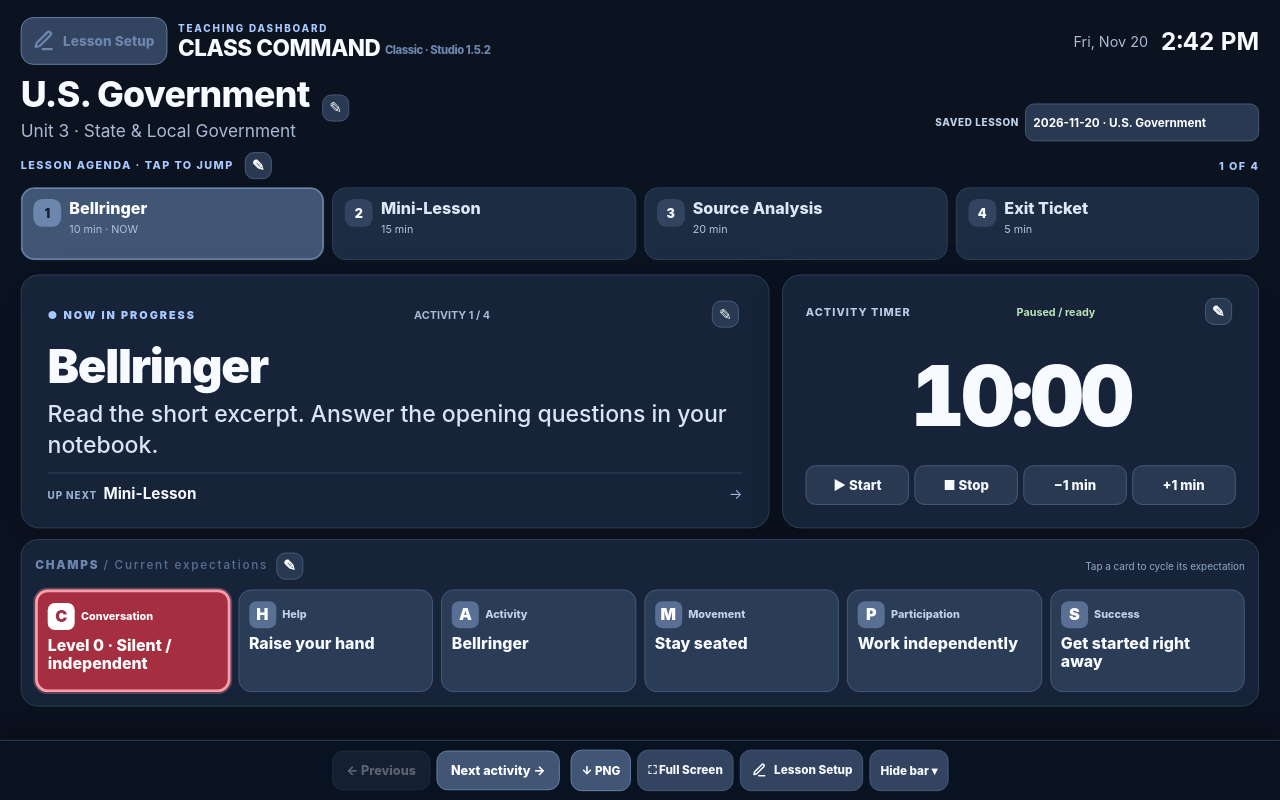
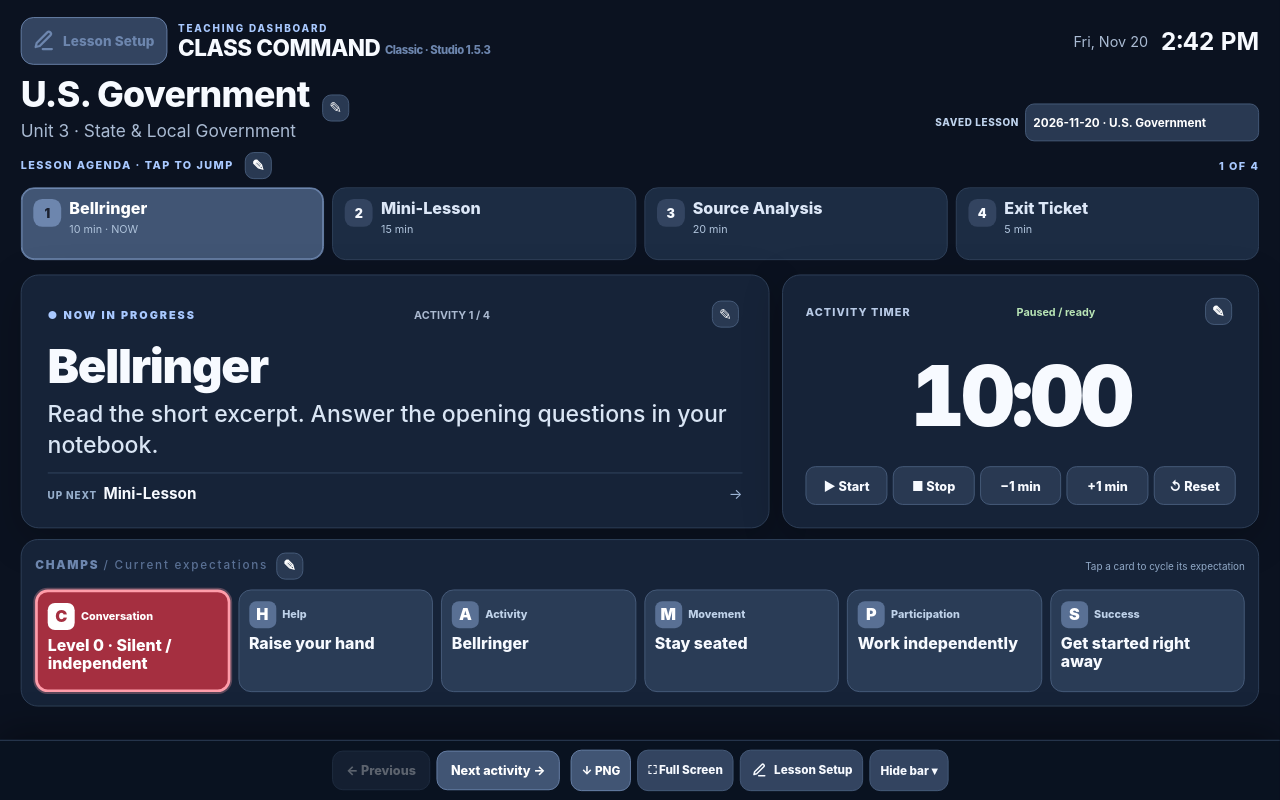
Before and after one commit to the-eye-guy-21/class-command, a plain HTML site: page index.html in a window 1280 px wide. Drawn offline with Linux system fonts and the light colour scheme.

Commit message:
Add files via upload

```diff
--- a/index.html
+++ b/index.html
@@ -8,7 +8,7 @@
   <meta name="apple-mobile-web-app-status-bar-style" content="black-translucent">
   <meta name="apple-mobile-web-app-title" content="Class Command">
   <meta name="description" content="A touch-first classroom agenda, timer and CHAMPS dashboard.">
-  <title>Class Command Classic · Studio 1.5.2</title>
+  <title>Class Command Classic · Studio 1.5.3</title>
   <style>
     :root { color-scheme: dark; --bg:#0b1220; --panel:#162338; --panel2:#1c2c43; --stroke:#31435d; --muted:#aabbd3; --bright:#f7faff; --blue:#93b5ff; --indigo:#7297ef; --mint:#b8e4b5; --red:#ffb0a8; --shadow:0 12px 45px rgba(0,0,0,.22); }
     * { box-sizing:border-box; }
@@ -461,8 +461,8 @@
     .fitted-app .fourth-row{grid-template-columns:repeat(var(--widget-count,1),minmax(0,1fr));}
     .fourth-edit{position:absolute;top:-13px;right:10px;z-index:9;}
     .setup-highlight{outline:2px solid var(--cc-ui-border,#a9c9ff);outline-offset:4px;border-radius:8px;}
-    .timer-buttons{display:grid;grid-template-columns:repeat(4,minmax(0,1fr));gap:6px;}
-    .timer-buttons button{min-width:0;padding:9px 5px;font-size:clamp(12px,1.15vw,16px);}
+    .timer-buttons{display:grid;grid-template-columns:repeat(5,minmax(0,1fr));gap:6px;}
+    .timer-buttons button{min-width:0;padding:9px 3px;font-size:clamp(11px,1.1vw,15px);white-space:nowrap;min-height:43px;}
     .legacy-timer-actions[hidden]{display:none!important;}
     /* New per-widget palette overrides, matching the overall theme choices. */
     [data-color="light-green"]{background:linear-gradient(135deg,#214738,#396b52)!important;border-color:#7bbf9b!important;}
@@ -500,7 +500,7 @@
     <div class="topline">
       <div class="brand-row">
         <button type="button" class="brand-icon brand-setup" id="openBrandSetup" title="Open Lesson Setup (including fullscreen)" aria-label="Open Lesson Setup"><svg class="setup-pencil" viewBox="0 0 24 24" fill="none" stroke="currentColor" stroke-width="2" stroke-linecap="round" stroke-linejoin="round" aria-hidden="true" focusable="false"><path d="M12 20h9"/><path d="M16.5 3.5a2.12 2.12 0 0 1 3 3L9 17l-4 1 1-4L16.5 3.5Z"/></svg><span class="gear-caption">Lesson Setup</span></button>
-        <div><div class="kicker">Teaching dashboard</div><div class="appname">CLASS COMMAND <span style="font-size:.5em;color:#95b4d4;vertical-align:middle">Classic · Studio 1.5.2</span></div></div>
+        <div><div class="kicker">Teaching dashboard</div><div class="appname">CLASS COMMAND <span style="font-size:.5em;color:#95b4d4;vertical-align:middle">Classic · Studio 1.5.3</span></div></div>
       </div>
       <div class="meta"><div class="date-line" id="today"></div><div class="clock" id="clock"></div></div>
     </div>
@@ -530,7 +530,8 @@
           <button class="softbtn" id="timerStop" type="button" aria-label="Stop countdown and keep remaining time">■ Stop</button>
           <button class="softbtn" id="timeMinus" data-time="-60" aria-label="Subtract one minute">−1 min</button>
           <button class="softbtn" id="timePlus" data-time="60" aria-label="Add one minute">+1 min</button>
-          <span hidden class="legacy-timer-actions"><button class="softbtn" id="timePlusFive" data-time="300" aria-label="Add five minutes">+5 min</button><button class="softbtn" id="resetTimer" aria-label="Reset timer to activity preset">↺ Reset</button></span>
+          <button class="softbtn" id="resetTimer" type="button" title="Reset to current activity’s saved time" aria-label="Reset timer to current activity’s saved duration">↺ Reset</button>
+          <span hidden class="legacy-timer-actions"><button class="softbtn" id="timePlusFive" data-time="300" aria-label="Add five minutes">+5 min</button></span>
         </div>
       </section>
     </div>
@@ -592,7 +593,7 @@
   <script>
     (function () {
       'use strict';
-      const RELEASE='Studio 1.5.2 · setup pencil icons and widget spacing';
+      const RELEASE='Studio 1.5.3 · visible activity timer reset';
       const KEY='class-command-v1-data';
       const LIB_KEY='class-command-classic-library-v2';
       const VIEW_KEY='class-command-classic-view';
@@ -1448,7 +1449,7 @@
           <div class="addrow"><button class="minibtn" id="resetControls">Restore default buttons</button></div>
         </div></details>
         <details class="settings-details" data-panel="timer" ${editorPanelState.timer?'open':''}><summary>Timer Buttons</summary><div class="control-fields">
-          <p class="save-hint">The classroom timer always shows Start, Stop, −1 minute, and +1 minute. Stop preserves the remaining time. Extra time and Reset remain available in Quick Presentation Options → Live Controls.</p>
+          <p class="save-hint">The classroom timer always shows Start, Stop, −1 minute, +1 minute, and Reset. Reset restores the active activity’s saved duration and stops the countdown. Stop preserves the remaining time. Extra time controls are also available in Quick Presentation Options → Live Controls.</p>
           <label class="fieldwrap"><span class="form-label">Extra time added by Setup's + button (minutes)</span><input class="field" type="number" min="1" max="30" data-increment="plusFive" value="${st.controls.increments.plusFive}"></label>
           <label class="checkrow"><input type="checkbox" data-control="reset" ${st.controls.show.reset?'checked':''}>Show timer reset</label></div></details>
         <details class="settings-details" data-panel="labels" ${editorPanelState.labels?'open':''}><summary>Button Labels</summary><div class="control-fields">
```
